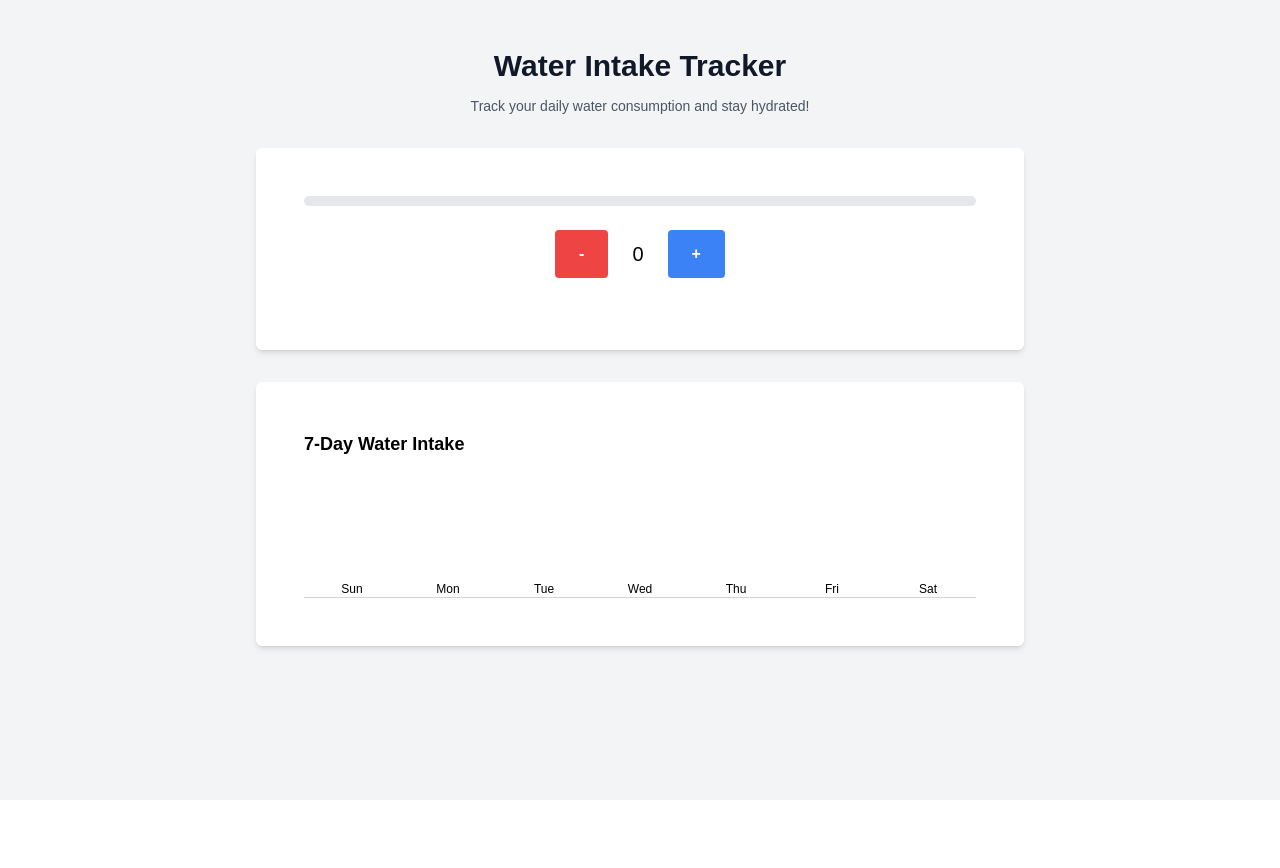
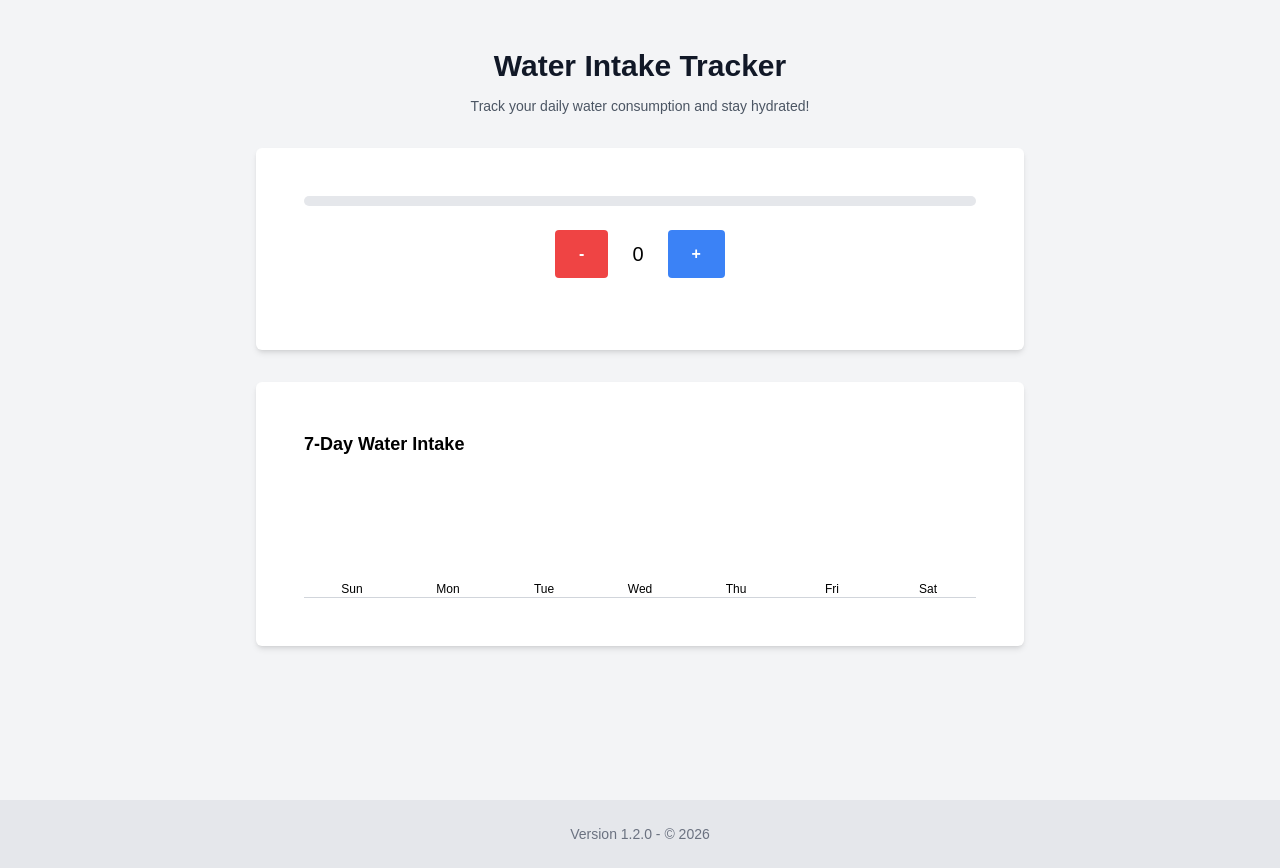
Before and after one commit to MarcosOlivaKaczmarek/water-bottle-app, a React app: page / in a window 1280 px wide. Before the commit the page ends 800 px from the top, so only its background shows below. Built offline with nearby package versions, Linux system fonts and the light colour scheme; the HTML template or start-up script is replaced by a standard one.

Commit message:
feat: Implement Footer Component in App.tsx (iteration 1)

```diff
--- a/src/App.tsx
+++ b/src/App.tsx
@@ -29,6 +29,9 @@ function App() {
           </div>
         </div>
       </div>
+      <footer className="bg-gray-200 text-center py-4 text-sm text-gray-500 mt-auto w-full">
+        Version 1.2.0 - © 2026
+      </footer>
     </WaterIntakeProvider>
   )
 }
```
